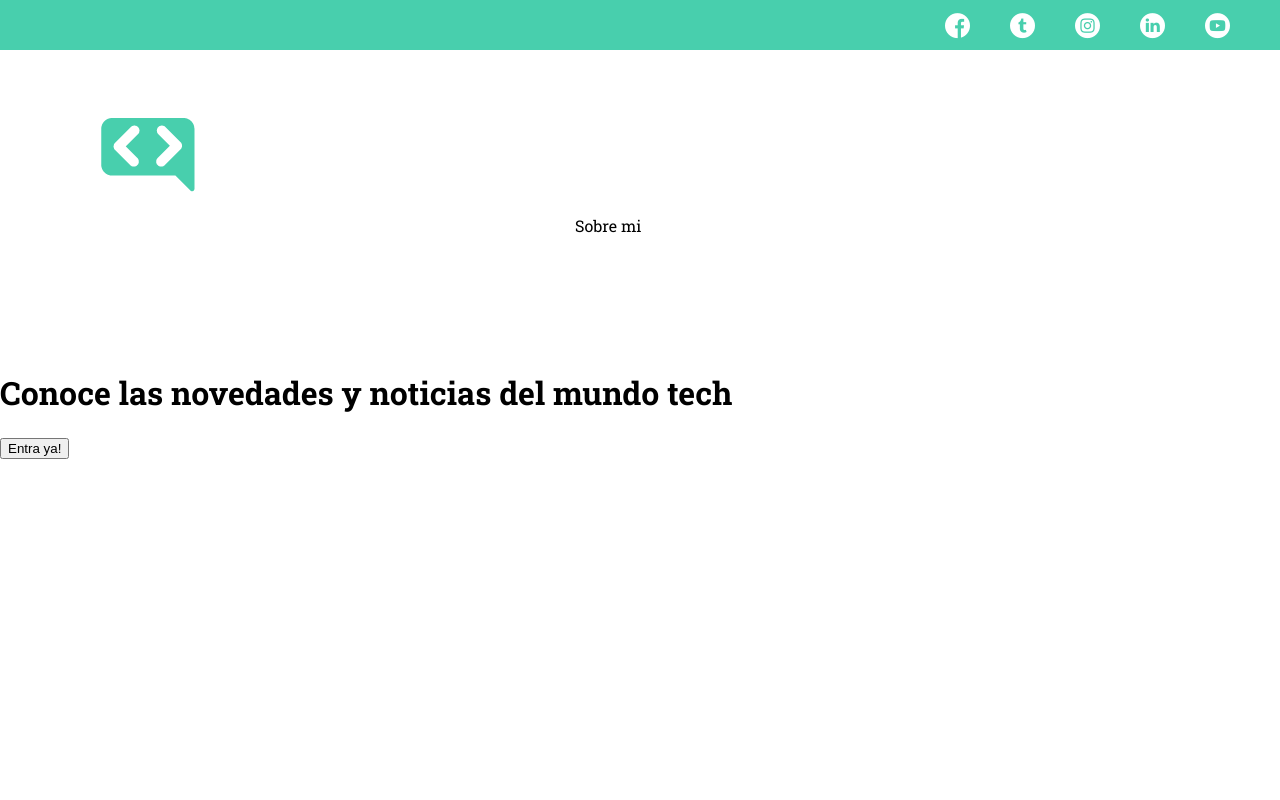
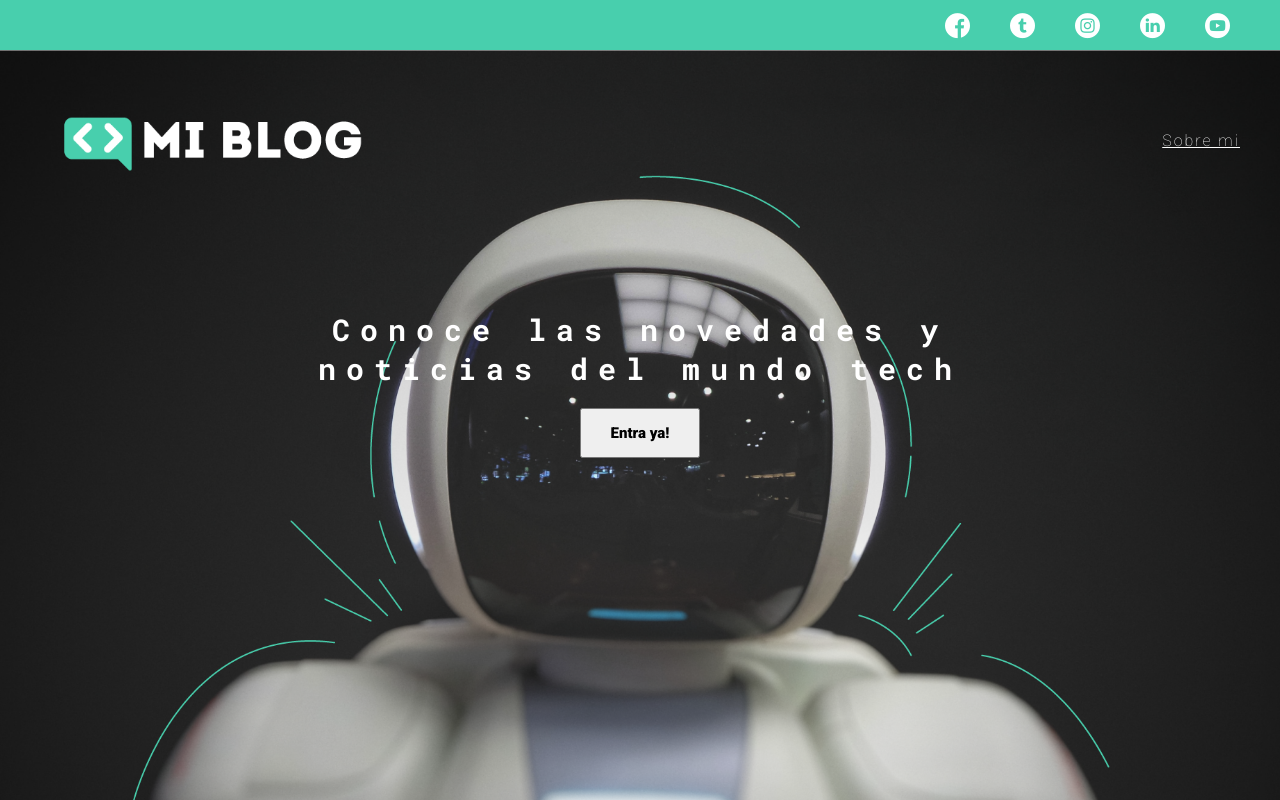
Before and after one commit to jjguitar/blog, a plain HTML site: page index.html in a window 1280 px wide. Drawn offline with Linux system fonts and the light colour scheme.

Commit message:
Home finalizado

```diff
--- a/CSS/main.css
+++ b/CSS/main.css
@@ -1,9 +1,9 @@
-body {
+/* font-family: "Roboto Mono", monospace;
+font-family: "Roboto Slab", serif; */
+* {
   padding: 0;
   margin: 0;
   font-family: "Roboto", sans-serif;
-  font-family: "Roboto Mono", monospace;
-  font-family: "Roboto Slab", serif;
 }
 
 a {
@@ -29,7 +29,7 @@ li {
 .container {
   display: grid;
   grid-template-columns: 1fr;
-  grid-template-rows: 50px repeat(5,1fr);
+  grid-template-rows: 50px 1fr;
   height: 100vh;
   width: 100vw;
 }
@@ -42,7 +42,25 @@ li {
 }
 
 .logo-section {
-  grid-row: span 2;
+  display: flex;
+  justify-content: space-between;
+  align-items: center;
+  margin: 30px 0;
+}
+
+.logo-section img {
+  width: 30%;
+  padding-left: 20px;
+}
+
+.logo-section a {
+  padding-right: 40px;
+  color: white;
+  font-size: 1em;
+  font-family: 'Roboto', sans-serif;
+  text-decoration: underline;
+  font-weight: 100;
+  letter-spacing: 2px;
 }
 
 .menu {
@@ -52,8 +70,6 @@ li {
   padding-right: 40px;
 }
 
-
-
 .social-red {
   display: inline-block;
   margin: 0 10px;
@@ -62,3 +78,37 @@ li {
   /* background-image: url('/Assets/Social_Media/svg/001-facebook.svg'); */
   color: white;
 }
+
+.container-main {
+  background-image: url('/Assets/Imágenes/Cover.png');
+  background-size: cover;
+  background-repeat: no-repeat;
+  position: absolute;
+  background-position: center;
+  right: 0;
+  left: 0;
+  top: 50px;
+  bottom: 0;
+}
+
+.main {
+  text-align: center;
+  align-items: center;
+  margin-top: 110px;
+}
+
+h1 {
+  font-family: 'Roboto Mono', monospace;
+  font-weight: 700px;
+  letter-spacing: 10px;
+  color: white;
+  font-size: 30px;
+  margin-bottom: 20px;
+}
+
+.main button {
+  width: 120px;
+  height: 50px;
+  font-size: 15px;
+  font-weight: 900;
+}
--- a/index.html
+++ b/index.html
@@ -39,14 +39,16 @@
         </li>
       </nav>
     </header>
+    <div class="container-main">
       <figure class="logo-section">
         <img src="/Assets/Logo-blanco.png" alt="">
         <a href="#">Sobre mi</a>
       </figure>
       <main class="main">
-      <h1>Conoce las novedades y noticias del mundo tech</h1>
+        <h1>Conoce las novedades y <br>noticias del mundo tech</h1>
         <button>Entra ya!</button>
       </main>
+    </div>
   </div>
   <!-- <footer class="footer">
     <p>Lorem ipsum dolor sit amet consectetur, adipisicing elit.</p>
```
Lines whose indentation alone changed are shown as unchanged.
